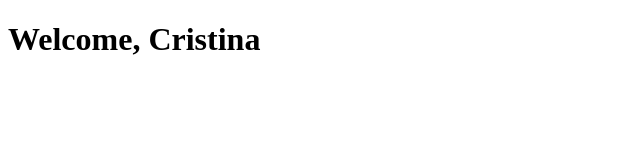
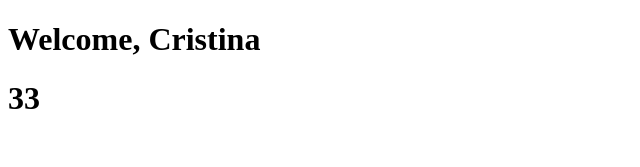
Before and after one commit to fabry84x/esercizi_react, a React (Create React App) app: page / in a window 1280 px wide. Shown: the top 167 px of the page, without its empty margins (0-640 px from the left). Built offline with nearby package versions, Linux system fonts and the light colour scheme.

Commit message:
feature/FunctionComponents-02

```diff
--- a/src/App.js
+++ b/src/App.js
@@ -1,8 +1,19 @@
 import React from "react";
 import { Welcome } from "./Welcome";
+import { Sum } from "./Sum"
 
 export class App extends React.Component {
   render () {
-      return <Welcome name='Cristina'/>
+      const numbersArr = [3,6,9,5,2,8]
+      let sum = 0
+      numbersArr.forEach(num =>{
+        sum+=num
+      })
+      return (
+        <div>
+          <Welcome name='Cristina'/>
+          <Sum numbers={sum}/>
+        </div>
+      )
   }
 }
--- /dev/null
+++ b/src/Sum.js
@@ -0,0 +1,7 @@
+import React from "react";
+
+export function Sum(props) {
+    return (
+        <h1>{props.numbers}</h1>
+    )
+}
```
